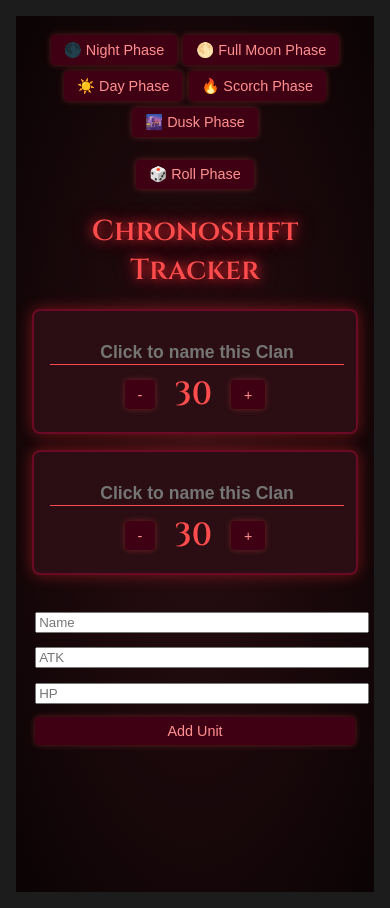
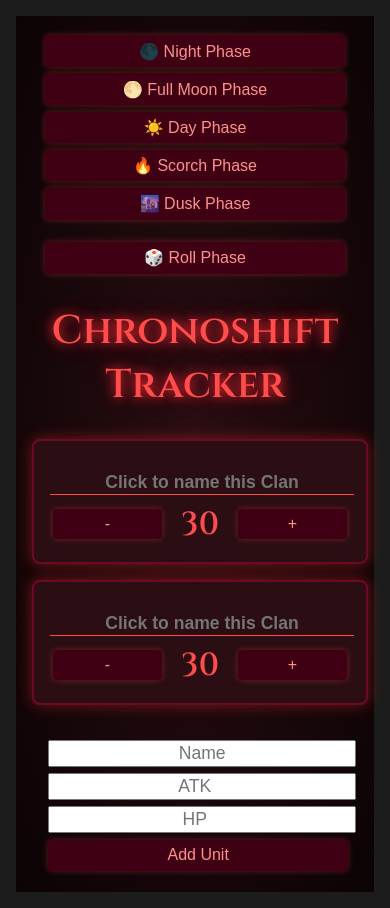
Before and after one commit to YatoCrow/chronoshift-tracker, a React (Vite) app: page / in a window 390 px wide. Built offline with nearby package versions, Linux system fonts and the light colour scheme.

Commit message:
Apply mobile optimization styles across all Time Phase themes

```diff
--- a/src/App.css
+++ b/src/App.css
@@ -315,41 +315,41 @@
   box-shadow: 0 0 10px #d8b78eaa;
 }
 
-/* ===== MOBILE OPTIMIZATION ===== */
+/* ===== MOBILE OPTIMIZATION FOR ALL THEMES ===== */
 @media (max-width: 768px) {
-  .theme-night h1 {
-    font-size: 1.8rem;
-    text-align: center;
+  .player-hp {
+    flex-direction: column;
+    align-items: center;
+    gap: 1rem;
   }
 
   .hp-counter {
-    font-size: 1.5rem;
-    padding: 0.6rem;
+    width: 100%;
+    max-width: 300px;
+    margin: 0 auto;
   }
 
-  .unit-card {
-    font-size: 0.9rem;
-    padding: 0.75rem;
+  .hp-controls {
+    gap: 1rem;
+    justify-content: center;
   }
 
-  button {
-    font-size: 0.9rem;
-    padding: 0.4rem 0.6rem;
+  .unit-card,
+  .unit-form,
+  button,
+  input {
+    width: 100%;
+    max-width: 300px;
+    margin: 0 auto;
+    text-align: center;
+    font-size: 1rem;
   }
 
-  .unit-form input {
-    width: 100%;
-    margin-top: 0.3rem;
+  input {
+    font-size: 1.1rem;
   }
 
-  .unit-form {
-    display: flex;
-    flex-direction: column;
-    gap: 0.4rem;
-  }
-
-  .player-hp {
-    flex-direction: column;
-    gap: 1rem;
+  h1 {
+    font-size: 2rem;
   }
 }
```
